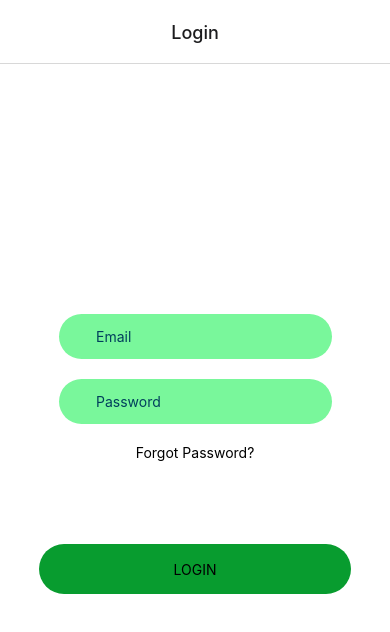
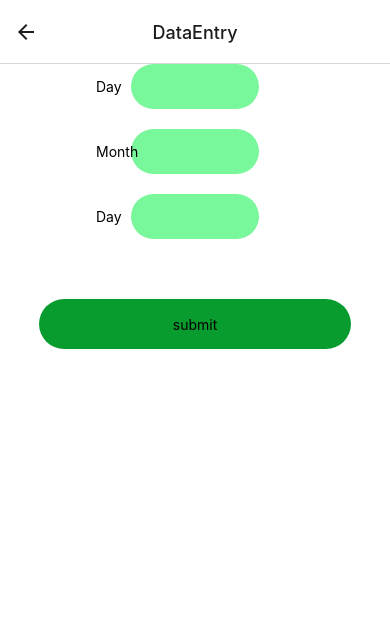
Before and after one commit to Scales-Nature-Park/start-native-app, a React Native app: screen /DataEntry in a window 390 px wide. Shown: the top 632 px of the page. Built offline with nearby package versions, Linux system fonts and the light colour scheme.

Commit message:
Data Entry form init

```diff
--- a/App.js
+++ b/App.js
@@ -1,5 +1,6 @@
 import React, { useState } from 'react';
 import LoginForm from './Components/LoginForm';
+import DataInput from './Components/DataInput';
 import {StyleSheet, useColorScheme,} from 'react-native';
 import { NavigationContainer } from '@react-navigation/native';
 import { createNativeStackNavigator } from '@react-navigation/native-stack';
@@ -8,14 +9,15 @@ const Stack = createNativeStackNavigator();
 
 const App = () => {
   return (
-    <>
     <NavigationContainer>
       <Stack.Navigator screenOptions={{headerTitleAlign: 'center',}}>
         <Stack.Screen name='Login' component={LoginForm}>
         </Stack.Screen>
+
+        <Stack.Screen name='DataEntry' component={DataInput}>
+        </Stack.Screen>
       </Stack.Navigator>
     </NavigationContainer>
-    </>
   );
 };
 
--- /dev/null
+++ b/Components/DataInput.js
@@ -0,0 +1,117 @@
+import React, { useState } from 'react';
+import {
+    StatusBar,
+    StyleSheet,
+    Text,
+    View,
+    TextInput,
+    TouchableOpacity,
+    ScrollView,
+    SafeAreaView,
+} from 'react-native';
+
+const DataInput = () => {
+    let dateObj = new Date(),
+        day = dateObj.getDate(),
+        month = dateObj.getMonth(),
+        year = dateObj.getFullYear();
+
+    const [currDay, setDay] = useState(day);
+    const [currMonth, setMonth] = useState(month);
+    const [currYear, setYear] = useState(year);
+    const [species, setSpecies] = useState('');
+
+    return (
+        <SafeAreaView style={styles.safeArea}>
+            <ScrollView>
+                <View style={styles.container}>
+                    <View style={styles.inputView}>
+                        <TextInput
+                        style={styles.TextInput}
+                        placeholder='Day'
+                        placeholderTextColor='#000000'
+                        onChangeText={(currDay) => setDay(currDay)}
+                        />
+                    </View>
+
+                    <View style={styles.inputView}>
+                        <TextInput
+                        style={styles.TextInput}
+                        placeholder='Month'
+                        placeholderTextColor='#000000'
+                        onChangeText={(currMonth) => setMonth(currMonth)}
+                        />
+                    </View>
+
+                    <View style={styles.inputView}>
+                        <TextInput
+                        style={styles.TextInput}
+                        placeholder='Day'
+                        placeholderTextColor='#000000'
+                        onChangeText={(currYear) => setYear(currYear)}
+                        />
+                    </View>
+
+                    <TouchableOpacity style={styles.submitBtn}>
+                        <Text style={styles.submitText}>submit</Text>
+                    </TouchableOpacity>
+                </View>
+            </ScrollView>
+        </SafeAreaView>
+    );
+};
+
+const styles = StyleSheet.create({
+    safeArea: {
+        flex: 1,
+        paddingTop: StatusBar.currentHeight * 70 / 100,
+        paddingBottom: StatusBar.currentHeight * 70 / 100,
+        backgroundColor: '#fff',
+    },
+
+    container: {
+      flex: 1,
+      backgroundColor: '#fff',
+      alignItems: 'center',
+      justifyContent: 'center',
+    },
+
+    image: {
+      marginBottom: 40,
+    },
+
+    inputView: {
+      backgroundColor: '#79f79b',
+      borderRadius: 30,
+      width: '33%',
+      height: 45,
+      marginBottom: 20,
+      alignItems: 'center',
+    },
+
+    TextInput: {
+      height: 50,
+      flex: 1,
+      padding: 10,
+      marginLeft: 20,
+      color:'#000000',
+    },
+
+    forgot_button: {
+      height: 30,
+      marginBottom: 30,
+      color: '#000000 ',
+    },
+
+    submitBtn: {
+      width: '80%',
+      borderRadius: 25,
+      height: 50,
+      alignItems: 'center',
+      justifyContent: 'center',
+      marginTop: 40,
+      backgroundColor: '#089c2f',
+    },
+});
+
+export default DataInput;
--- a/Components/LoginForm.js
+++ b/Components/LoginForm.js
@@ -8,7 +8,7 @@ import {
     TouchableOpacity,
 } from 'react-native';
 
-const LoginForm = () => {
+const LoginForm = ({ navigation }) => {
     const [email, setEmail] = useState('');
     const [password, setPassword] = useState('');
 
@@ -19,7 +19,7 @@ const LoginForm = () => {
                 <TextInput
                 style={styles.TextInput}
                 placeholder="Email"
-                placeholderTextColor="#003f5c"
+                placeholderTextColor="#000000"
                 onChangeText={(email) => setEmail(email)}
                 />
             </View>
@@ -28,7 +28,7 @@ const LoginForm = () => {
                 <TextInput
                 style={styles.TextInput}
                 placeholder="Password"
-                placeholderTextColor="#003f5c"
+                placeholderTextColor="#000000"
                 secureTextEntry={true}
                 onChangeText={(password) => setPassword(password)}
                 />
@@ -39,16 +39,16 @@ const LoginForm = () => {
             </TouchableOpacity>
 
             <TouchableOpacity style={styles.loginBtn}
-            onPress = {() => AuthenticateCredentials(email, password)}>
+            onPress = {() => AuthenticateCredentials(email, password, navigation)}>
                 <Text style={styles.loginText}>LOGIN</Text>
             </TouchableOpacity>
         </View>
     );
 };
 
-function AuthenticateCredentials(email, password) {
+function AuthenticateCredentials(email, password, navigation) {
     console.log(email);
-    // if (email && password) navigation.navigate('Home');
+    if (email && password) navigation.navigate('DataEntry');
 };
 
 const styles = StyleSheet.create({
@@ -77,11 +77,13 @@ const styles = StyleSheet.create({
       flex: 1,
       padding: 10,
       marginLeft: 20,
+      color:'#000000',
     },
 
     forgot_button: {
       height: 30,
       marginBottom: 30,
+      color: '#000000 ',
     },
 
     loginBtn: {
```
Lines whose indentation alone changed are shown as unchanged.
